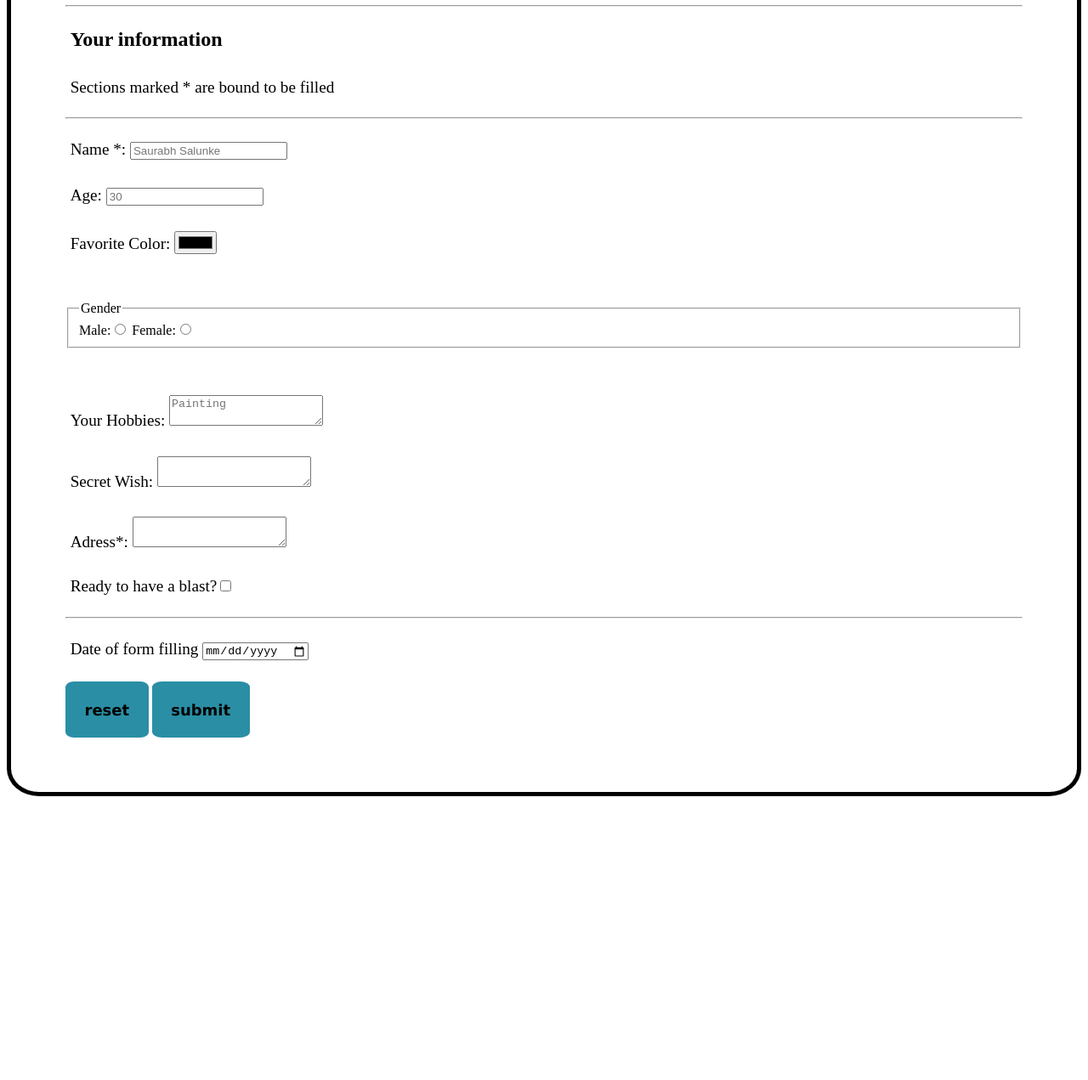
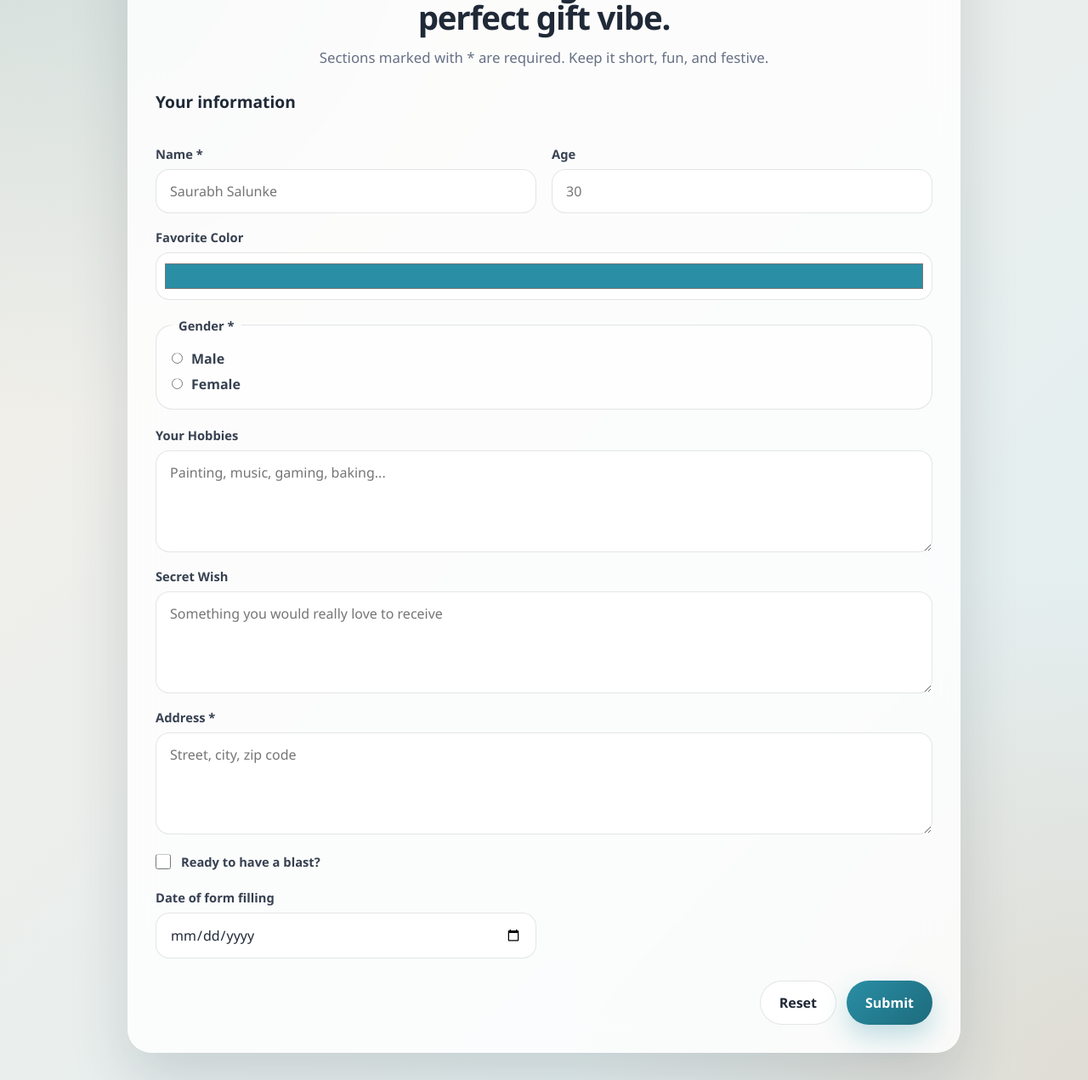
Before and after one commit to RashiK50/form, a website: page index.html in a window 1280 px wide. Shown: the part 152-1423 px from the top of the page at 85% size. Before the commit the page ends 1097 px from the top, so only its background shows below. Drawn offline with Linux system fonts and the light colour scheme.

Commit message:
Updated project files

```diff
--- a/improve.css
+++ b/improve.css
@@ -1,40 +1,236 @@
-body{
-    border: 5px solid black;
-    background-color: white;
-    color: black;
-    padding: 5%;
-    border-radius: 3%;
-}
-h1{
-    font-family: Verdana, Geneva, Tahoma, sans-serif;
-    text-align: center;
-
-}
-p{
-    padding: .5%;
-  font-size: 120%;
-}
-h2{
-    padding: .5%;
+* {
+    box-sizing: border-box;
 }
 
-input[type="submit"]{
-    background-color: rgb(42, 142, 165);
-    padding: 2%;
+:root {
+    color-scheme: light;
+    --bg-1: #f6efe7;
+    --bg-2: #dfeff3;
+    --card: rgba(255, 255, 255, 0.82);
+    --card-border: rgba(255, 255, 255, 0.6);
+    --text: #1f2937;
+    --muted: #667085;
+    --accent: #2a8ea5;
+    --accent-dark: #1d6b7c;
+    --shadow: 0 30px 70px rgba(31, 41, 55, 0.16);
+}
+
+body {
+    margin: 0;
+    min-height: 100vh;
+    font-family: "Segoe UI", "Trebuchet MS", sans-serif;
+    color: var(--text);
+    background:
+        radial-gradient(circle at top left, rgba(42, 142, 165, 0.18), transparent 34%),
+        radial-gradient(circle at bottom right, rgba(222, 135, 70, 0.18), transparent 32%),
+        linear-gradient(135deg, var(--bg-1), var(--bg-2));
+    padding: 32px 16px;
+}
+
+.page-shell {
+    max-width: 980px;
+    margin: 0 auto;
+}
+
+.form-card {
+    background: var(--card);
+    border: 1px solid var(--card-border);
+    border-radius: 28px;
+    box-shadow: var(--shadow);
+    backdrop-filter: blur(18px);
+    padding: 32px;
+}
+
+.hero-copy {
+    margin-bottom: 24px;
+    text-align: center;
+}
+
+.eyebrow {
+    display: inline-block;
+    margin: 0 0 12px;
+    padding: 8px 14px;
+    border-radius: 999px;
+    background: rgba(42, 142, 165, 0.12);
+    color: var(--accent-dark);
+    font-size: 0.88rem;
+    font-weight: 700;
+    letter-spacing: 0.12em;
+    text-transform: uppercase;
+}
+
+h1 {
+    margin: 0;
+    font-size: clamp(2rem, 3vw, 3.2rem);
+    line-height: 1.05;
+    letter-spacing: -0.03em;
+}
+
+.intro {
+    max-width: 620px;
+    margin: 14px auto 0;
+    color: var(--muted);
+    font-size: 1.05rem;
+    line-height: 1.6;
+}
+
+.section-heading h2 {
+    margin: 0 0 18px;
+    font-size: 1.2rem;
+}
+
+.survey-form {
+    display: grid;
+    gap: 20px;
+}
+
+.field-grid {
+    display: grid;
+    grid-template-columns: repeat(2, minmax(0, 1fr));
+    gap: 18px;
+}
+
+.field,
+.fieldset {
+    display: flex;
+    flex-direction: column;
+    gap: 8px;
+}
+
+.field-wide {
+    grid-column: 1 / -1;
+}
+
+.field span,
+.fieldset legend {
+    font-size: 0.92rem;
+    font-weight: 700;
+    color: #374151;
+}
+
+input,
+textarea {
+    width: 100%;
+    border: 1px solid rgba(31, 41, 55, 0.12);
+    border-radius: 16px;
+    background: rgba(255, 255, 255, 0.88);
+    color: var(--text);
+    padding: 14px 16px;
+    font: inherit;
+    box-shadow: 0 1px 0 rgba(255, 255, 255, 0.6) inset;
+    transition: border-color 160ms ease, box-shadow 160ms ease, transform 160ms ease;
+}
+
+textarea {
+    resize: vertical;
+    min-height: 120px;
+}
+
+input:focus,
+textarea:focus {
+    outline: none;
+    border-color: rgba(42, 142, 165, 0.75);
+    box-shadow: 0 0 0 4px rgba(42, 142, 165, 0.16);
+}
+
+input[type="color"] {
+    min-height: 56px;
+    padding: 8px;
+}
+
+.fieldset {
+    margin: 0;
+    padding: 18px;
+    border: 1px solid rgba(31, 41, 55, 0.12);
+    border-radius: 20px;
+    background: rgba(255, 255, 255, 0.6);
+}
+
+.fieldset legend {
+    padding: 0 8px;
+}
+
+.option {
+    display: flex;
+    align-items: center;
+    gap: 10px;
+    font-weight: 600;
+    color: #374151;
+}
+
+.option input {
+    width: auto;
+    margin: 0;
+    accent-color: var(--accent);
+}
+
+.inline-check {
+    display: flex;
+    align-items: center;
+    gap: 12px;
+    flex-direction: row;
+    padding: 4px 0;
+}
+
+.inline-check input {
+    width: 18px;
+    height: 18px;
+    margin: 0;
+    accent-color: var(--accent);
+}
+
+.actions {
+    display: flex;
+    flex-wrap: wrap;
+    gap: 12px;
+    justify-content: flex-end;
+    padding-top: 6px;
+}
+
+input[type="submit"],
+input[type="reset"] {
+    width: auto;
+    padding: 14px 22px;
     border: none;
-    font-size: large;
-    font-family: Verdana, Geneva, Tahoma, sans-serif;
-    font-weight: bold;
-    border-radius: 10%;
-    cursor:pointer;
+    border-radius: 999px;
+    font-size: 1rem;
+    font-weight: 700;
+    cursor: pointer;
+    transition: transform 160ms ease, box-shadow 160ms ease, background-color 160ms ease;
 }
-input[type="reset"]{
-    background-color: rgb(42, 142, 165);
-    padding: 2%;
-    border: none;
-    font-size: large;
-    font-family: Verdana, Geneva, Tahoma, sans-serif;
-    font-weight: bold;
-    border-radius: 10%;
-    cursor: pointer ;
+
+input[type="submit"] {
+    background: linear-gradient(135deg, var(--accent), var(--accent-dark));
+    color: #fff;
+    box-shadow: 0 14px 30px rgba(42, 142, 165, 0.28);
 }
+
+input[type="reset"] {
+    background: rgba(255, 255, 255, 0.9);
+    color: var(--text);
+    border: 1px solid rgba(31, 41, 55, 0.12);
+}
+
+input[type="submit"]:hover,
+input[type="reset"]:hover {
+    transform: translateY(-1px);
+}
+
+@media (max-width: 700px) {
+    .form-card {
+        padding: 22px;
+        border-radius: 22px;
+    }
+
+    .field-grid {
+        grid-template-columns: 1fr;
+    }
+
+    .actions {
+        justify-content: stretch;
+    }
+
+    .actions input {
+        width: 100%;
+    }
+}
--- a/index.html
+++ b/index.html
@@ -3,37 +3,79 @@
 <head>
     <meta charset="UTF-8">
     <meta name="viewport" content="width=device-width, initial-scale=1.0">
-    <title>My form</title>
+    <title>Secret Santa Survey Form</title>
     <link rel="stylesheet" href="improve.css">
 </head>
-    <form target="_blank" action="https://th.bing.com/th/id/OIP.6A6yNsaNqL2n6plnqxGh1AHaGL?rs=1&pid=ImgDetMain">
 <body>
-    <h1 >Secret Santa Survey Form</h1>
-    <hr>
-    <h2>Your information</h2>
-    <p>Sections marked * are bound to be filled</p>
-    <hr>
-    <p>Name *: <input type="text" required name="name" placeholder="Saurabh Salunke"></p>
-    <p>Age: <input type="number" placeholder="30"></p>
-    <p>Favorite Color: <input type="color"></p>
-    <p>
-        <fieldset>
-            <legend>Gender</legend>
-            Male:<input type="radio" name="aaloo" id="gender" >
-            Female:<input type="radio" name="aaloo" id="gender" >
-        </fieldset>
-    </p>
-    <p>Your Hobbies: <textarea name="#" placeholder="Painting"></textarea></p>
-    <p>Secret Wish: <textarea name="#""></textarea></p>
-    <p>Adress*: <textarea name="#"required name="name"></textarea></p>
-    <p>Ready to have a blast?<input type="checkbox"></p>
+    <main class="page-shell">
+        <section class="form-card">
+            <div class="hero-copy">
+                <p class="eyebrow">Secret Santa Survey</p>
+                <h1>Share a few details and get matched with the perfect gift vibe.</h1>
+                <p class="intro">Sections marked with * are required. Keep it short, fun, and festive.</p>
+            </div>
 
-    <hr>
-   <p>
-    Date of form filling   <input type="date"></p>
-    <input type="reset" value ="reset">
+            <form class="survey-form" action="/submit" method="post">
+                <div class="section-heading">
+                    <h2>Your information</h2>
+                </div>
 
-   <input type="submit" value ="submit">
+                <div class="field-grid">
+                    <label class="field">
+                        <span>Name *</span>
+                        <input type="text" required name="name" placeholder="Saurabh Salunke">
+                    </label>
+
+                    <label class="field">
+                        <span>Age</span>
+                        <input type="number" name="age" placeholder="30">
+                    </label>
+
+                    <label class="field field-wide">
+                        <span>Favorite Color</span>
+                        <input type="color" name="favoriteColor" value="#2a8ea5">
+                    </label>
+                </div>
+
+                <fieldset class="fieldset">
+                    <legend>Gender *</legend>
+                    <label class="option"><input type="radio" name="gender" value="male"> Male</label>
+                    <label class="option"><input type="radio" name="gender" value="female"> Female</label>
+                </fieldset>
+
+                <div class="field-grid">
+                    <label class="field field-wide">
+                        <span>Your Hobbies</span>
+                        <textarea name="hobbies" rows="4" placeholder="Painting, music, gaming, baking..."></textarea>
+                    </label>
+
+                    <label class="field field-wide">
+                        <span>Secret Wish</span>
+                        <textarea name="wish" rows="4" placeholder="Something you would really love to receive"></textarea>
+                    </label>
+
+                    <label class="field field-wide">
+                        <span>Address *</span>
+                        <textarea name="address" rows="4" required placeholder="Street, city, zip code"></textarea>
+                    </label>
+
+                    <label class="field field-wide inline-check">
+                        <input type="checkbox" name="ready">
+                        <span>Ready to have a blast?</span>
+                    </label>
+
+                    <label class="field">
+                        <span>Date of form filling</span>
+                        <input type="date" name="dateFilled">
+                    </label>
+                </div>
+
+                <div class="actions">
+                    <input type="reset" value="Reset">
+                    <input type="submit" value="Submit">
+                </div>
+            </form>
+        </section>
+    </main>
 </body>
-    </form>
 </html>
```
Also changed, not shown: package.json (added, +14 -0 lines), server.js (added, +103 -0 lines), README.md, 1 other file.
